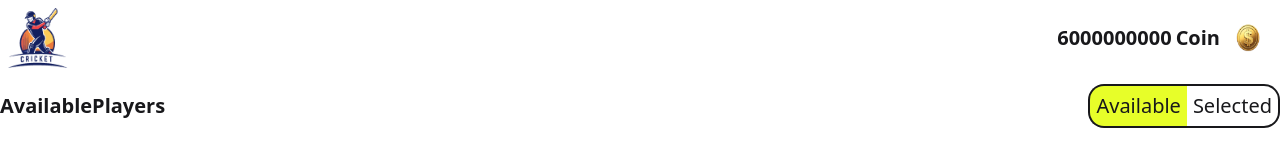
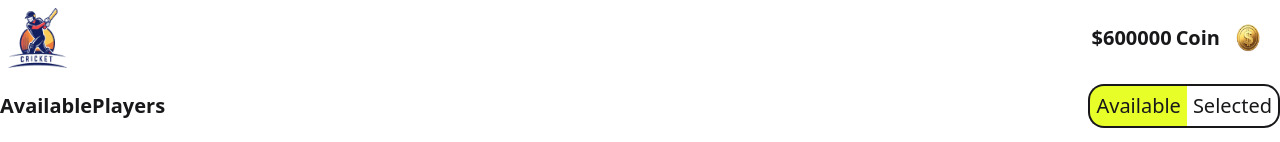
Before and after one commit to HasibulHRony/bpl-player-selection, a React (Vite) app: page / in a window 1280 px wide. Shown: the top 142 px of the page. Built offline with nearby package versions, Linux system fonts and the light colour scheme.

Commit message:
some fixing of money reducing after button clicked. their was some misteakes of privious money reducing functionality.

```diff
--- a/src/App.jsx
+++ b/src/App.jsx
@@ -18,7 +18,7 @@ const allPlayersPromise = allPlayersHandler()
 function App() {
 
   const [toggle, setToggle] = useState(true)
-  const [availableBalance, setAvailableBalance] = useState(6000000000)
+  const [availableBalance, setAvailableBalance] = useState(600000)
 
 
   return (
--- a/src/Components/Navbar/Navbar.jsx
+++ b/src/Components/Navbar/Navbar.jsx
@@ -12,7 +12,7 @@ const Navbar = ({availableBalance}) => {
                 </a>
             </div>
             <div className="flex items-center">
-                <span className="ml-1 font-bold text-xl">{availableBalance}</span>
+                <span className="ml-1 font-bold text-xl">${availableBalance}</span>
                 <span className="ml-1 font-bold text-xl">Coin</span>
                 <img className='ml-1 h-8 w-12' src={dollarImg} />
             </div>
--- a/src/Components/Player/Player.jsx
+++ b/src/Components/Player/Player.jsx
@@ -6,10 +6,20 @@ const Player = ({ player, availableBalance, setAvailableBalance }) => {
 
     const [isSelected, setIsSelected] = useState(false)
 
-    const handleAvailableBalance = (player) =>{
-        const playersPriseMoney = parseInt(player.price)
+    const handleAvailableBalance = (player) => {
+        const { price } = player;
+        const playersPriseMoney = parseInt(price.replaceAll(",", ""));
+
+
+        if (availableBalance < playersPriseMoney) {
+            alert("Not enough coins");
+            return;
+
+        }
+        console.log(playersPriseMoney)
         const newAvailableBalance = availableBalance - playersPriseMoney
         setAvailableBalance(newAvailableBalance)
+        setIsSelected(true)
     }
 
     console.log(player)
@@ -32,7 +42,7 @@ const Player = ({ player, availableBalance, setAvailableBalance }) => {
 
                 <div className="flex items-center mb-2 justify-between">
                     <p>Price: <span>{player.price}</span></p>
-                    <button disabled={isSelected} onClick={()=>{setIsSelected(true), handleAvailableBalance(player)}} className="btn">{isSelected ? "Selected" : "Choose Player"}</button>
+                    <button disabled={isSelected} onClick={() => handleAvailableBalance(player) } className="btn">{isSelected ? "Selected" : "Choose Player"}</button>
                 </div>
             </div>
         </div>
```
